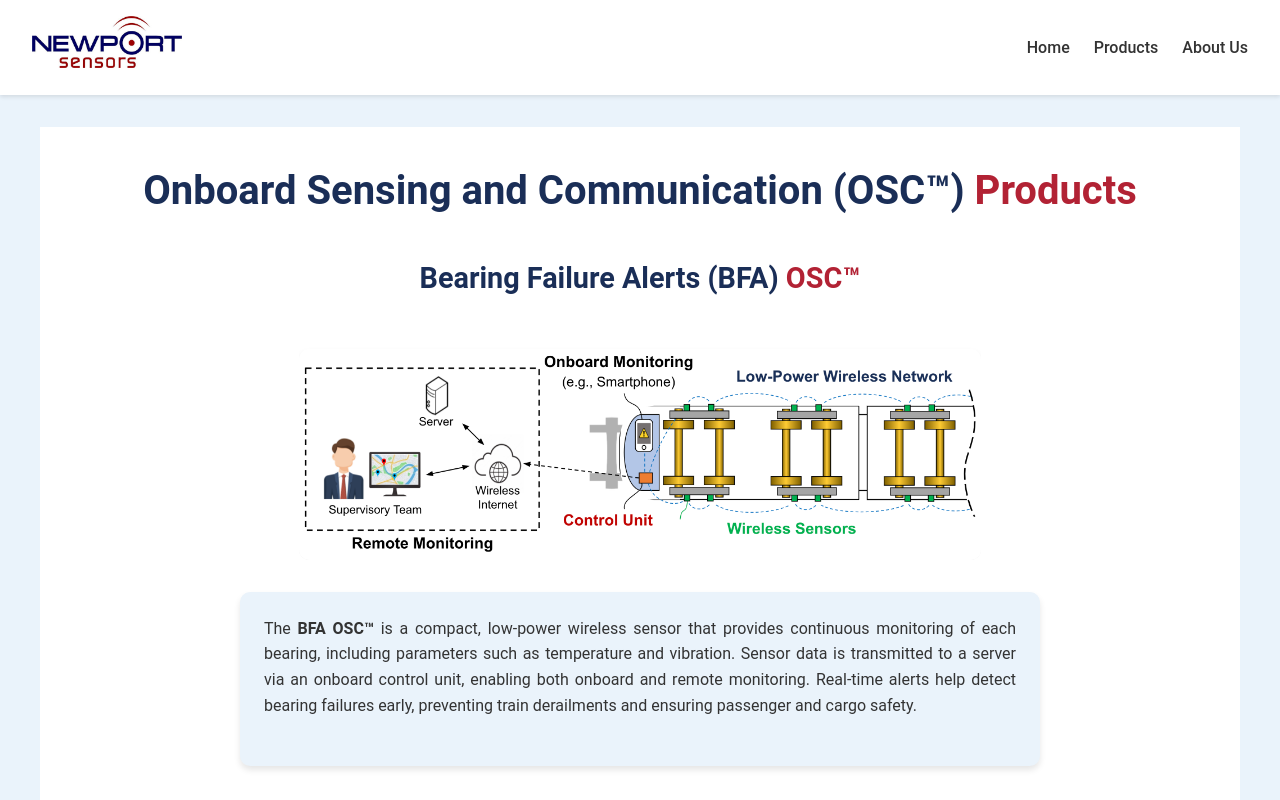
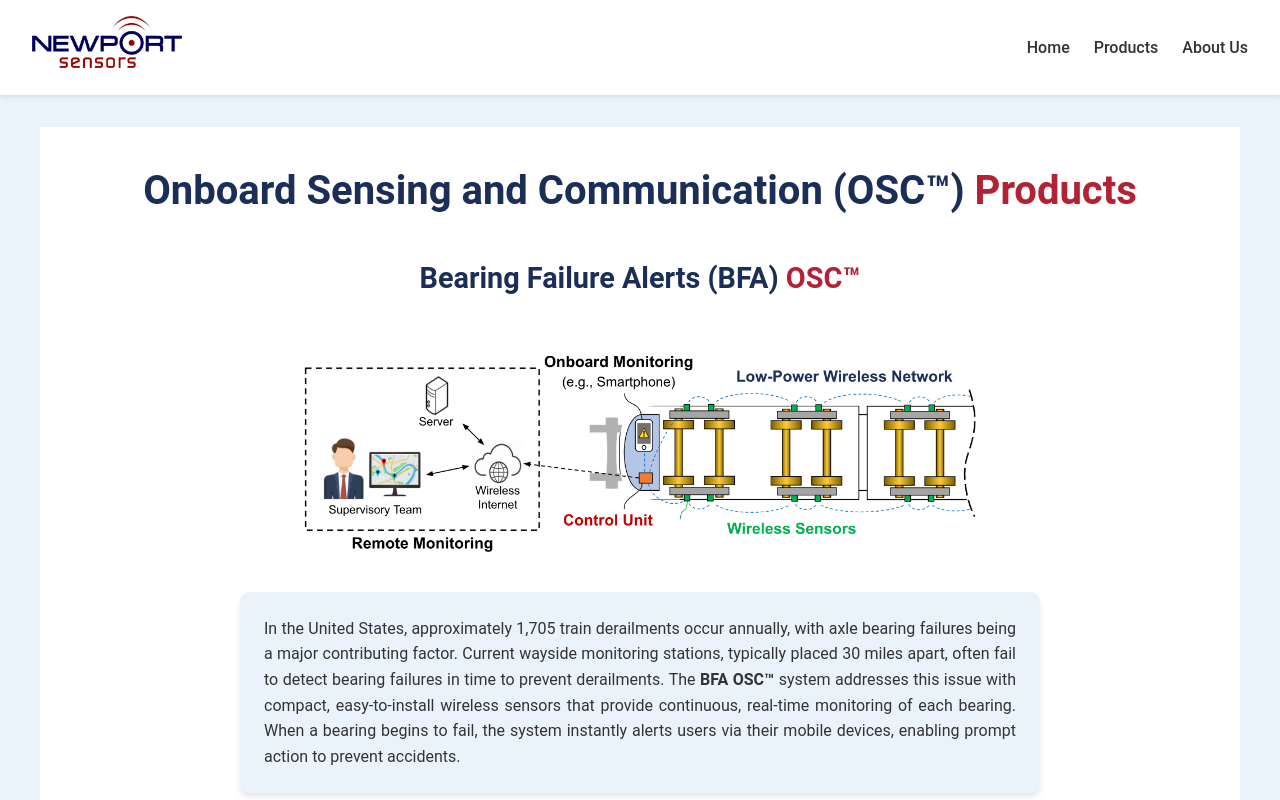
Before and after one commit to frogbandit/newport-sensors, a React (Create React App) app: page /newport-sensors/products in a window 1280 px wide. Shown: the top 800 px of the page. Built offline with nearby package versions, Linux system fonts and the light colour scheme.

Commit message:
Update text

```diff
--- a/src/pages/Products.css
+++ b/src/pages/Products.css
@@ -33,7 +33,6 @@
     font-size: 1.1rem;
     line-height: 1.8;
     color: var(--text-color);
-    margin-bottom: 1.5rem;
 }
 
 /* Image container styling */
--- a/src/pages/Products.js
+++ b/src/pages/Products.js
@@ -8,7 +8,7 @@ const Products = () => {
     return (
         <div className="products-container">
             <h1 className="products-title">
-            Onboard Sensing and Communication (OSC™) <span className="highlight">Products</span>
+                Onboard Sensing and Communication (OSC™) <span className="highlight">Products</span>
             </h1>
             <div className="product-category">
                 <h2>Bearing Failure Alerts (BFA) <span className="highlight">OSC™</span></h2>
@@ -17,8 +17,8 @@ const Products = () => {
                 </div>
                 <div className="product-card">
                     <p>
-                        The <strong>BFA OSC™</strong> is a compact, low-power wireless sensor that provides continuous monitoring of each bearing, including parameters such as temperature and vibration. Sensor data is transmitted to a server via an onboard control unit, enabling both onboard and remote monitoring.
-                        Real-time alerts help detect bearing failures early, preventing train derailments and ensuring passenger and cargo safety.
+                        In the United States, approximately 1,705 train derailments occur annually, with axle bearing failures being a major contributing factor. Current wayside monitoring stations, typically placed 30 miles apart, often fail to detect bearing failures in time to prevent derailments.
+                        The <strong>BFA OSC™</strong> system addresses this issue with compact, easy-to-install wireless sensors that provide continuous, real-time monitoring of each bearing. When a bearing begins to fail, the system instantly alerts users via their mobile devices, enabling prompt action to prevent accidents.
                     </p>
                 </div>
             </div>
```
